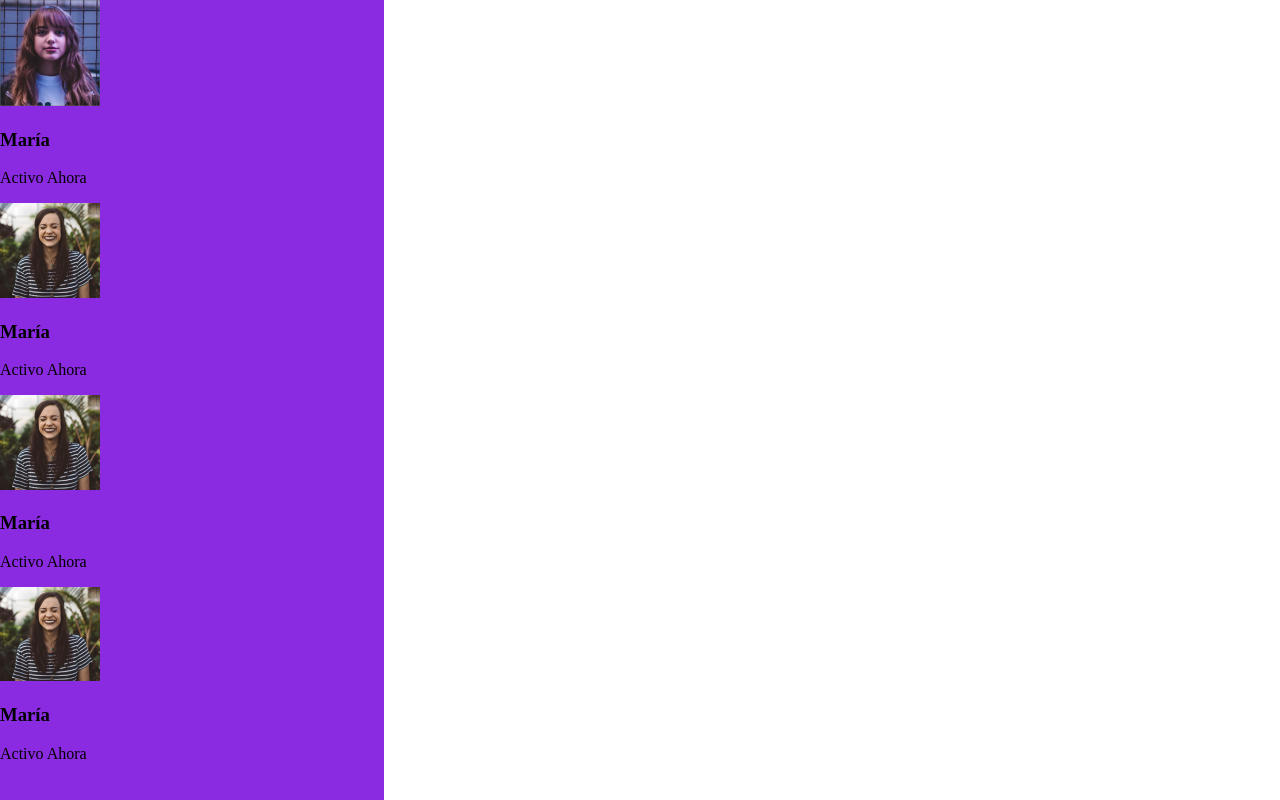
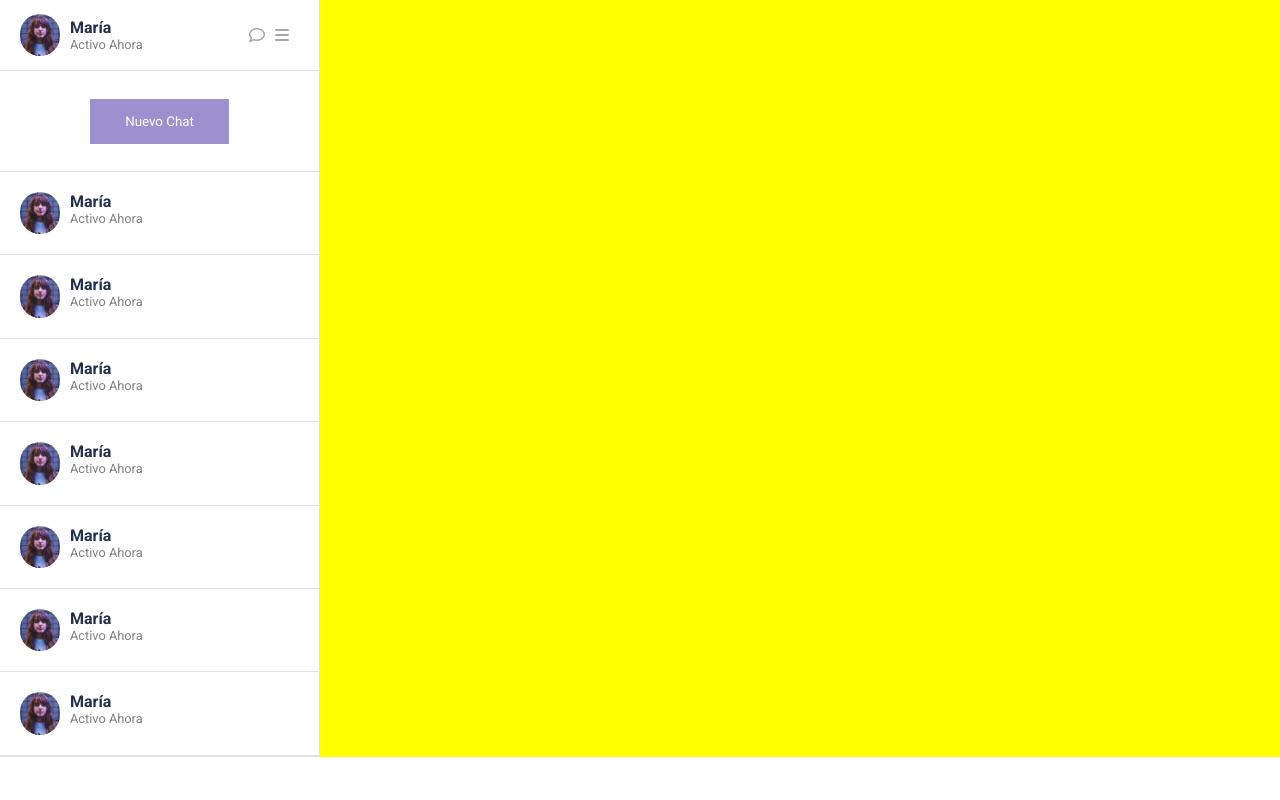
Before and after one commit to martinezallendesc/sistema-mensajeria, a plain HTML site: page sistema-mensajeria/index.html in a window 1280 px wide. Drawn offline with Linux system fonts and the light colour scheme.

Commit message:
le di estilo a la columna lateral

```diff
--- a/sistema-mensajeria/assets/css/style.css
+++ b/sistema-mensajeria/assets/css/style.css
@@ -6,25 +6,113 @@ section {
     border: 0;
     display: flex;
     justify-content: space-between;
-    width: 100%;
-    height: 100vh;
     background-color: yellow;
+    flex-basis: 100%;
 }
 
 
-section {
+aside {
     flex-direction: column;
-    width: 30%;
-    height: 100vh;
     background-color: blueviolet;
+    flex-basis: 25%;
 
 }
 
 .nav-menu {
     display: flex;
     justify-content: space-between;
+    background-color: #ffffff;
+    height: 70px;;
+    padding-left: 20px;
+    padding-right: 20px;
+    align-items: center;
+    border-right: 1.5px solid;
+    border-bottom: 1.5px solid;
+    border-color: #e2e2e1;
+
 }
 
+.mi-perfil {
+    display: flex;
+    justify-content: flex-start;
+    margin:0;
+    height: 50px;
+    align-items: center;
+    gap: 10px;
+}
+
+
+
 img {
-    width: 100px;
+    width: 40px;
+    max-width: 40px;
+    border-radius: 100px;
 }
+
+
+
+h3 {
+    color: #222f4d;
+    margin: 0;
+    font-family: "Roboto", sans-serif;
+    font-size: 1rem;
+
+}
+
+p {
+    margin: 0;
+    color: grey;
+    font-family: "Roboto", sans-serif;
+    font-size: 0.8rem;
+}
+
+.metadatos {
+    display: block;
+    gap: 10px;
+}
+
+.iconos {
+    display: flex;
+    align-items: center;
+    color: #a7a7a7;
+    padding: 10px;
+    gap: 10px;
+}
+
+.chats-abiertos {
+    background-color: #ffffff;
+    border-right: 1.5px solid;
+    border-bottom: 1.5px solid;
+    border-color: #e2e2e1;
+}
+
+.nuevo-chat {
+height: 100px;
+display: flex;
+justify-content: center;
+align-items: center;
+background-color: #ffffff;
+border-right: 1.5px solid;
+border-bottom: 1.5px solid;
+border-color: #e2e2e1;
+
+}
+
+button {
+    background-color: #9d90cf;
+    border: 0;
+    padding: 15px;
+    padding-left: 35px;
+    padding-right: 35px;
+    font-family: 'Roboto';
+    color: #ffffff;
+}
+
+.chat {
+    display: flex;
+    gap:10px;
+    padding: 20px;
+    border-bottom: 1.5px solid;
+    border-color: #e2e2e1
+
+}
--- a/sistema-mensajeria/index.html
+++ b/sistema-mensajeria/index.html
@@ -6,6 +6,9 @@
     <title>Sistema de Mensajería de Claudia Martínez</title>
     <link rel="stylesheet" href="./assets/css/style.css">
     <script src="https://kit.fontawesome.com/22c123ff4e.js" crossorigin="anonymous"></script>
+    <link rel="preconnect" href="https://fonts.googleapis.com">
+    <link rel="preconnect" href="https://fonts.gstatic.com" crossorigin>
+    <link href="https://fonts.googleapis.com/css2?family=Roboto:ital,wght@0,100;0,300;0,400;0,500;0,700;0,900;1,100;1,300;1,400;1,500;1,700;1,900&display=swap" rel="stylesheet">
 </head>
   <body>
 
@@ -19,39 +22,86 @@
 <!--Inicio Barrita de menu-->
       <div class="nav-menu">
 
-        <div class="perfil">
+        <div class="mi-perfil">
             <img src="./assets/img/maria.jpg" alt="Perfil-usuario" class="foto">
+           <div class="metadatos">
             <h3>María</h3>
             <p>Activo Ahora</p>
         </div>
+        </div>
 
-        <div class="icon-status">
-            <i></i>
-            <i></i>
+        <div class="iconos">
+            <i class="fa-regular fa-comment"></i>
+            <i class="fa-solid fa-bars"></i>
         </div>
        </div>
 <!--Fin de barrita de menú-->
+
+<div class="nuevo-chat">
+    <button>Nuevo Chat</button>
+</div>
 
 <!--Inicio de los chats abiertos-->
 <div class="chats-abiertos">
 
     <div class="chat">
-<img src="./assets/img/juanita.jpg" alt="">
+        <img src="./assets/img/maria.jpg" alt="Perfil-usuario" class="foto">
+        <div class="metadatos">
         <h3>María</h3>
         <p>Activo Ahora</p>
         </div>
+    </div>
 
     <div class="chat">
-    <img src="./assets/img/juanita.jpg" alt="">
+        <img src="./assets/img/maria.jpg" alt="Perfil-usuario" class="foto">
+       <div class="metadatos">
         <h3>María</h3>
         <p>Activo Ahora</p>
     </div>
+    </div>
 
     <div class="chat">
-<img src="./assets/img/juanita.jpg" alt="">
+        <img src="./assets/img/maria.jpg" alt="Perfil-usuario" class="foto">
+       <div class="metadatos">
         <h3>María</h3>
         <p>Activo Ahora</p>
     </div>
+    </div>
+
+    <div class="chat">
+        <img src="./assets/img/maria.jpg" alt="Perfil-usuario" class="foto">
+       <div class="metadatos">
+        <h3>María</h3>
+        <p>Activo Ahora</p>
+    </div>
+    </div>
+
+    <div class="chat">
+        <img src="./assets/img/maria.jpg" alt="Perfil-usuario" class="foto">
+       <div class="metadatos">
+        <h3>María</h3>
+        <p>Activo Ahora</p>
+    </div>
+    </div>
+
+    <div class="chat">
+        <img src="./assets/img/maria.jpg" alt="Perfil-usuario" class="foto">
+       <div class="metadatos">
+        <h3>María</h3>
+        <p>Activo Ahora</p>
+    </div>
+    </div>
+
+
+    <div class="chat">
+        <img src="./assets/img/maria.jpg" alt="Perfil-usuario" class="foto">
+       <div class="metadatos">
+        <h3>María</h3>
+        <p>Activo Ahora</p>
+    </div>
+    </div>
+
+
 
 
 
```
Lines whose indentation alone changed are shown as unchanged.
